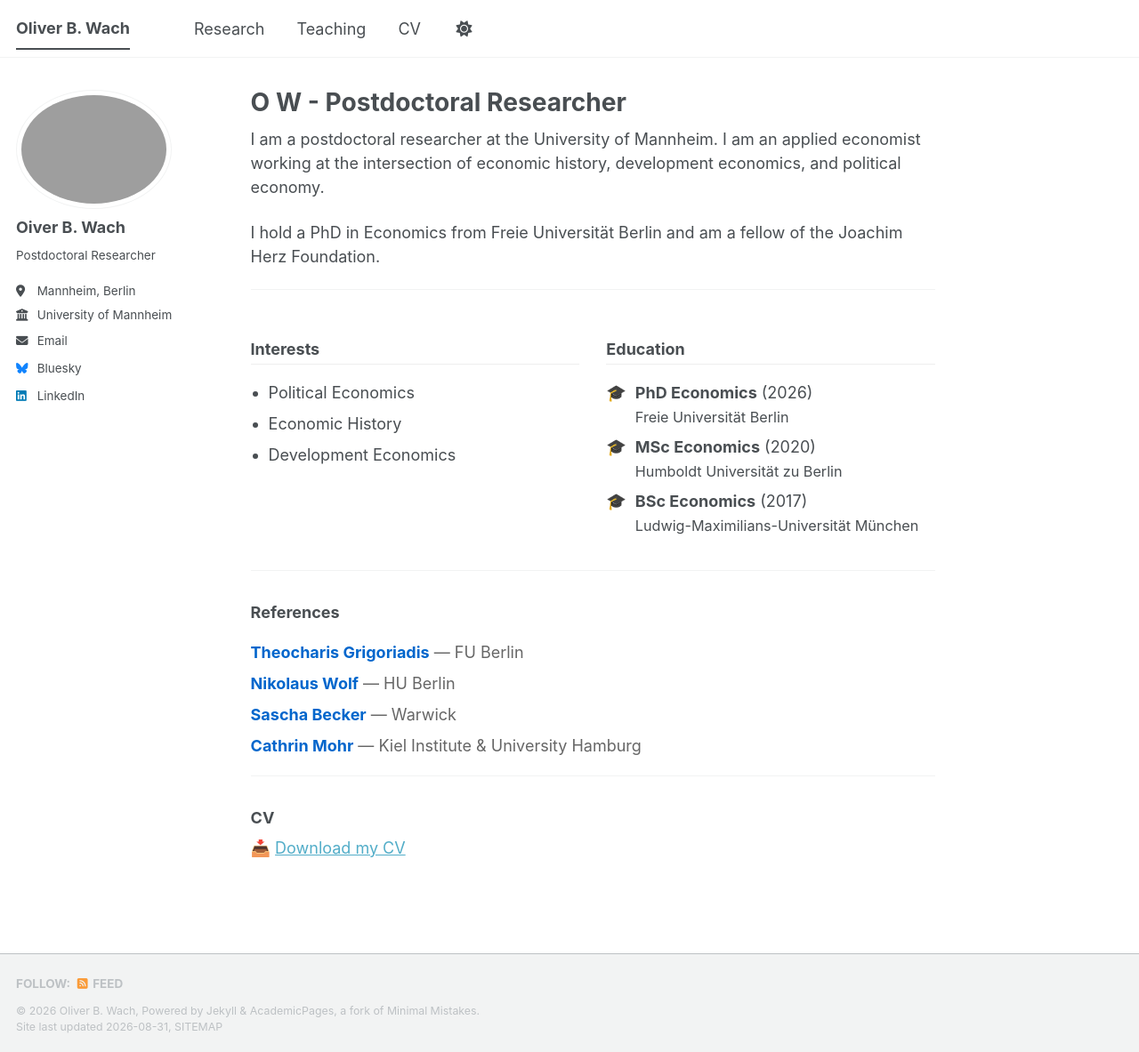
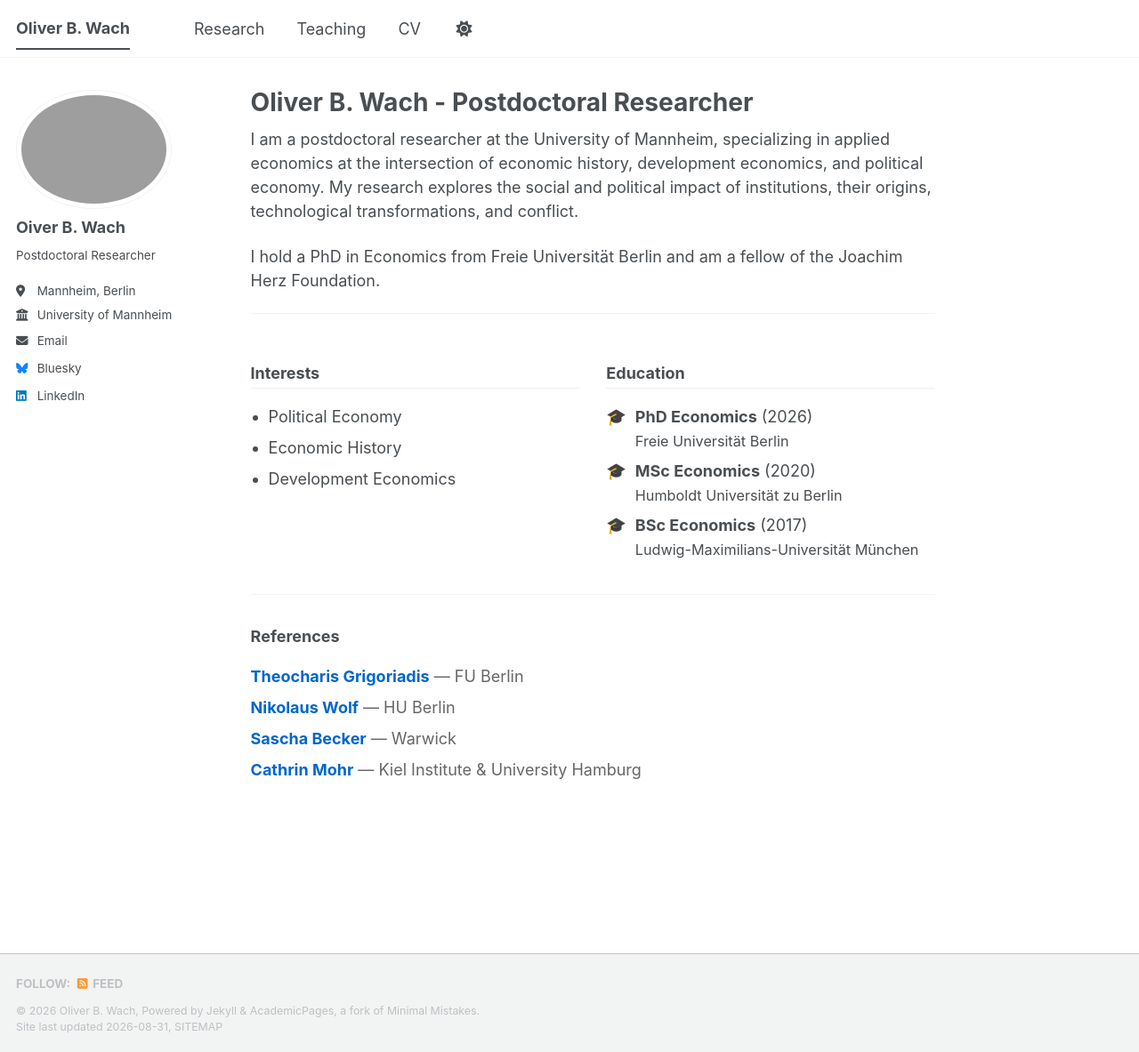
Before and after one commit to oliverwach/oliverwach.github.io, a Jekyll site: the page built from _pages/about.md, in a window 1280 px wide and 1183 px high. Shown: the whole window at 89% size. Built offline with Jekyll 4.4.1, drawn with Linux system fonts in a browser that asks for light colours; a style sheet for code colours, icons or effects is not loaded.

Commit message:
Update about.md

```diff
--- a/_pages/about.md
+++ b/_pages/about.md
@@ -1,13 +1,13 @@
 ---
 permalink: /
-title: "O W - Postdoctoral Researcher"
+title: "Oliver B. Wach - Postdoctoral Researcher"
 author_profile: true
 redirect_from:
   - /about/
   - /about.html
 ---
 
-I am a postdoctoral researcher at the University of Mannheim. I am an applied economist working at the intersection of economic history, development economics, and political economy.
+I am a postdoctoral researcher at the University of Mannheim, specializing in applied economics at the intersection of economic history, development economics, and political economy. My research explores the social and political impact of institutions, their origins, technological transformations, and conflict.
 
 I hold a PhD in Economics from Freie Universität Berlin and am a fellow of the Joachim Herz Foundation.
 
@@ -17,7 +17,7 @@ I hold a PhD in Economics from Freie Universität Berlin and am a fellow of the
   <div style="flex: 1;">
     <h3 style="border-bottom: 1px solid #eee; padding-bottom: 5px;">Interests</h3>
     <ul style="list-style: disc; padding-left: 20px;">
-      <li style="margin-bottom: 8px;">Political Economics</li>
+      <li style="margin-bottom: 8px;">Political Economy</li>
       <li style="margin-bottom: 8px;">Economic History</li>
       <li style="margin-bottom: 8px;">Development Economics</li>
     </ul>
@@ -82,7 +82,3 @@ I hold a PhD in Economics from Freie Universität Berlin and am a fellow of the
     </li>
   </ul>
 </div>
-
----
-### **CV**
-📥 [Download my CV](/assets/files/cv.pdf)
```
